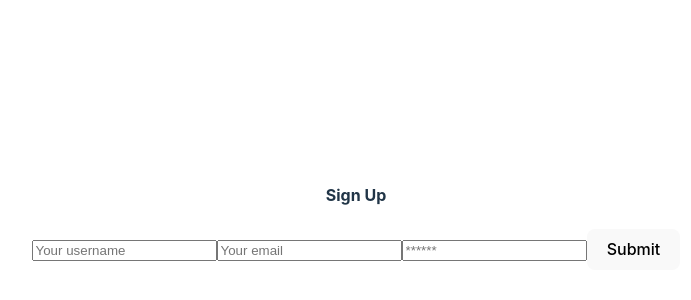
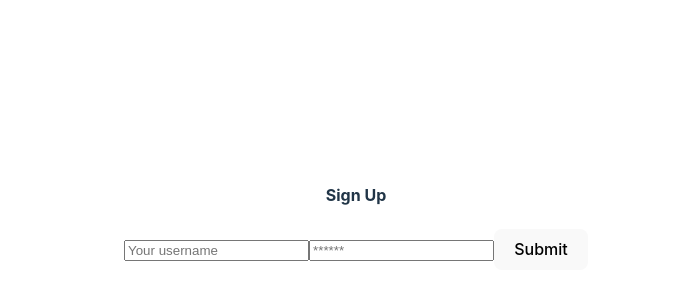
Before and after one commit to wJollie/ConnectUs, a React (Vite) app in the folder client/: page /signup in a window 1280 px wide. Shown: the part 184-484 px from the top of the page, without its empty margins (284-975 px from the left). Built offline with nearby package versions, Linux system fonts and the light colour scheme.

Commit message:
removed email from signup page

```diff
--- a/client/src/index.css
+++ b/client/src/index.css
@@ -5,7 +5,7 @@
 
   color-scheme: light dark;
   color: rgba(255, 255, 255, 0.87);
-  background-color: #242424;
+  background-color: #1d1919;
 
   font-synthesis: none;
   text-rendering: optimizeLegibility;
--- a/client/src/pages/Signup.jsx
+++ b/client/src/pages/Signup.jsx
@@ -9,7 +9,6 @@ import Auth from '../utils/auth';
 const Signup = () => {
   const [formState, setFormState] = useState({
     username: '',
-    email: '',
     password: '',
   });
   const [addUser, { error, data }] = useMutation(ADDUSER);
@@ -61,14 +60,6 @@ const Signup = () => {
                 />
                 <input
                   className="form-input"
-                  placeholder="Your email"
-                  name="email"
-                  type="email"
-                  value={formState.email}
-                  onChange={handleChange}
-                />
-                <input
-                  className="form-input"
                   placeholder="******"
                   name="password"
                   type="password"
```
